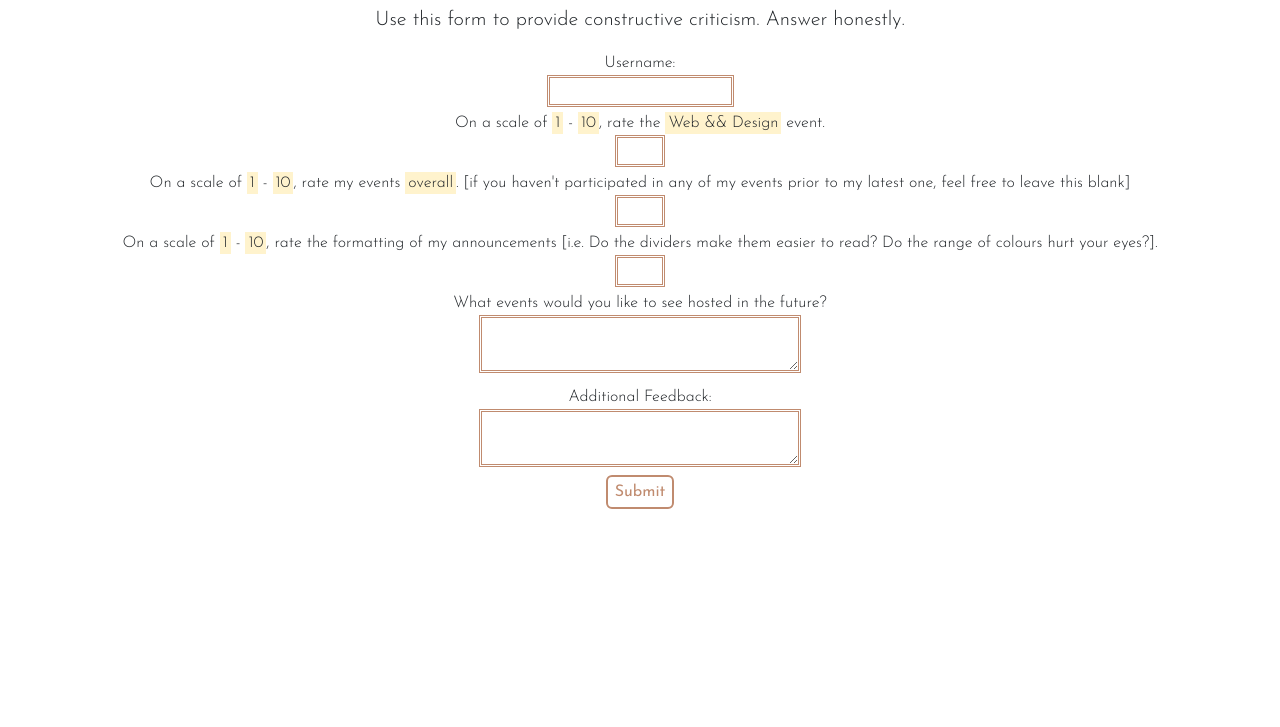
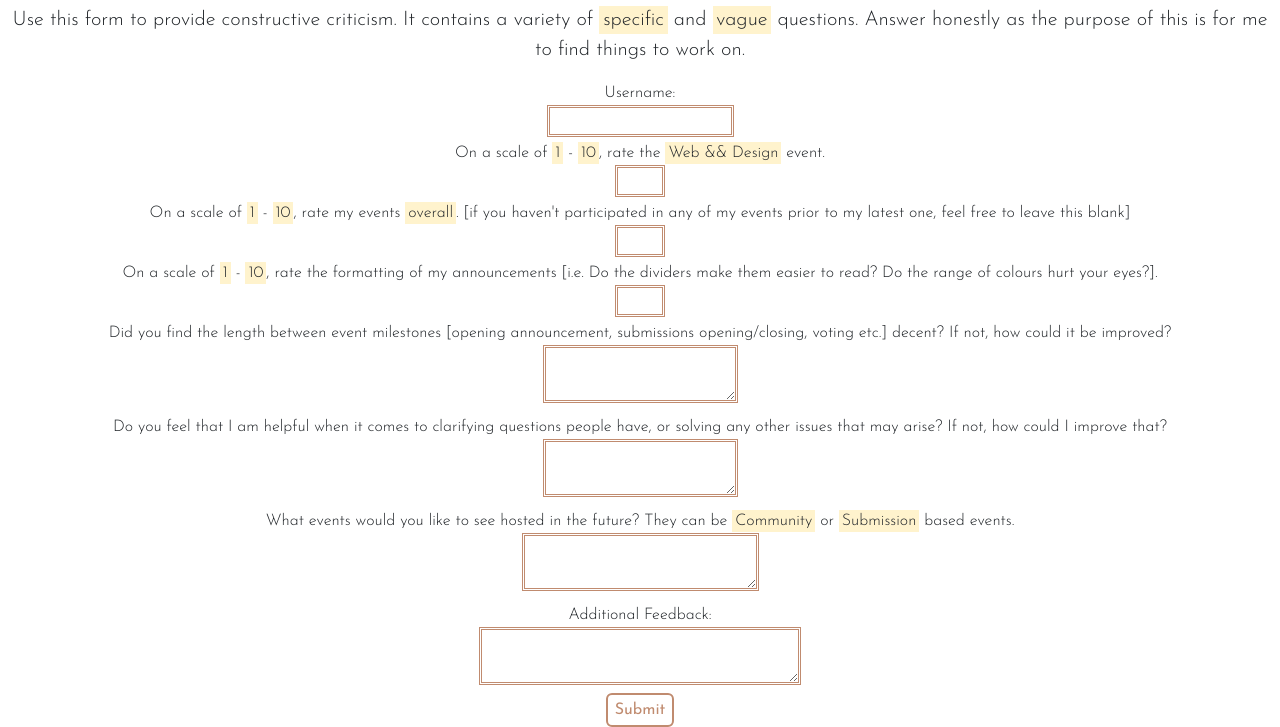
Before and after one commit to Twilightdashxo/feedback-form, a plain HTML site: page index.html in a window 1280 px wide. Shown: the part 92-819 px from the top of the page. Drawn offline with nearby package versions, Linux system fonts and the light colour scheme.

Commit message:
Update index.html

```diff
--- a/index.html
+++ b/index.html
@@ -13,11 +13,11 @@
 </head>
 <body class="text-center">
     <h1 class="display pt-4">Feedback Form</h1>
-    <p class="lead px-2">Use this form to provide constructive criticism. Answer honestly.</p>
+    <p class="lead px-2">Use this form to provide constructive criticism. It contains a variety of <mark>specific</mark> and <mark>vague</mark> questions. Answer honestly as the purpose of this is for me to find things to work on.</p>
     <form onsubmit="sendInfo(event)" method="POST" id="form">
         <div class="container">
             <label for="username">Username:</label><br>
-            <input name="username" id="username" type="text"><br>
+            <input id="username" type="text"><br>
         </div>
         <div class="container">
             <label class="text-wrap" for="currentEventRating">On a scale of <mark>1</mark> - <mark>10</mark>, rate the <mark>Web && Design</mark> event.</label><br>
@@ -32,12 +32,20 @@
             <input type="number" id="annRating" min="1" max="10">
         </div>
         <div class="container">
-            <label for="futEvents">What events would you like to see hosted in the future?</label><br>
-            <textarea name="contents" id="futEvents" cols="35"></textarea>
+            <label for="timingRating">Did you find the length between event milestones [opening announcement, submissions opening/closing, voting etc.] decent? If not, how could it be improved?</label><br>
+            <textarea id="timingRating"></textarea>
+        </div>
+        <div class="container">
+            <label for="helpRating">Do you feel that I am helpful when it comes to clarifying questions people have, or solving any other issues that may arise? If not, how could I improve that?</label><br>
+            <textarea id="helpRating"></textarea>
+        </div>
+        <div class="container">
+            <label for="futEvents">What events would you like to see hosted in the future? They can be <mark>Community</mark> or <mark>Submission</mark> based events.</label><br>
+            <textarea id="futEvents" cols="25"></textarea>
         </div>
         <div class="container">
             <label for="feedback">Additional Feedback:</label><br>
-            <textarea name="contents" id="feedback" cols="35"></textarea>
+            <textarea id="feedback" cols="35"></textarea>
         </div>
         <button type="submit">Submit</button>
     </form>
```
